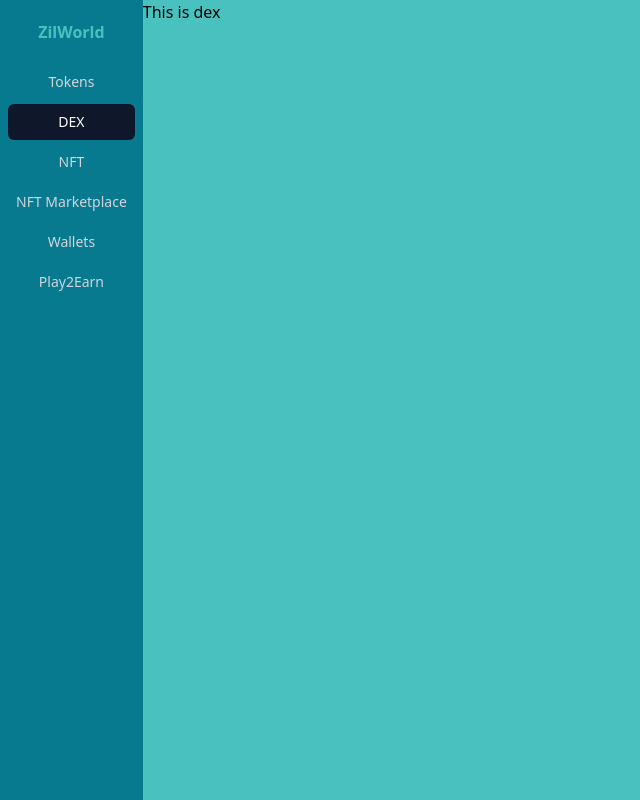
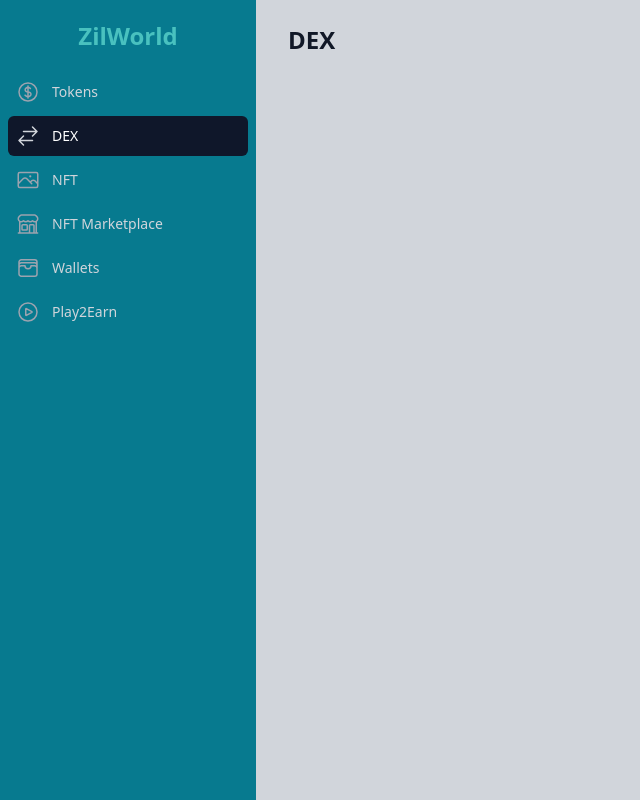
Before and after one commit to Shoreasg/zilworld-fe, a Next.js app: page /dex in a window 1280 px wide. Shown: the whole page, without its empty margins (0-640 px from the left). Built offline with nearby package versions, Linux system fonts and the light colour scheme.

Commit message:
refactor nav and added token icons and name

```diff
--- a/app/Components/navbar.tsx
+++ b/app/Components/navbar.tsx
@@ -1,26 +1,57 @@
 "use client";
 
 import { usePathname } from "next/navigation";
+import {
+  CurrencyDollarIcon,
+  ArrowsRightLeftIcon,
+  PhotoIcon,
+  BuildingStorefrontIcon,
+  WalletIcon,
+  PlayCircleIcon,
+  XMarkIcon,
+  Bars3Icon,
+} from "@heroicons/react/24/outline";
+import { Dialog, Transition } from "@headlessui/react";
+import { Fragment, useState } from "react";
 
 export default function NavBar() {
   const pathname = usePathname();
+  const [sidebarOpen, setSidebarOpen] = useState(false);
 
   const navigation = [
-    { name: "Tokens", href: "/", current: pathname === "/" },
-    { name: "DEX", href: "/dex", current: pathname === "/dex" },
-    { name: "NFT", href: "/nft", current: pathname === "/nft" },
+    {
+      name: "Tokens",
+      icon: CurrencyDollarIcon,
+      href: "/",
+      current: pathname === "/",
+    },
+    {
+      name: "DEX",
+      icon: ArrowsRightLeftIcon,
+      href: "/dex",
+      current: pathname === "/dex",
+    },
+    {
+      name: "NFT",
+      icon: PhotoIcon,
+      href: "/nft",
+      current: pathname === "/nft",
+    },
     {
       name: "NFT Marketplace",
+      icon: BuildingStorefrontIcon,
       href: "/marketplace",
       current: pathname === "/marketplace",
     },
     {
       name: "Wallets",
+      icon: WalletIcon,
       href: "/wallets",
       current: pathname === "/wallets",
     },
     {
       name: "Play2Earn",
+      icon: PlayCircleIcon,
       href: "/play2earn",
       current: pathname === "/play2earn",
     },
@@ -31,17 +62,65 @@
   }
 
   return (
-    <div className="flex h-screen flex-col bg-[#077a8f]">
-      <div className="flex flex-1 flex-col overflow-y-auto pt-5 pb-4">
-        <div className="flex justify-center">
-          <div className="font-sans font-bold text-[#49c1bf] select-none">
+    <>
+      <div>
+        <Transition.Root show={sidebarOpen} as={Fragment}>
+          <Dialog
+            as="div"
+            className="relative z-40 md:hidden"
+            onClose={setSidebarOpen}
+          >
+            <Transition.Child
+              as={Fragment}
+              enter="transition-opacity ease-linear duration-300"
+              enterFrom="opacity-0"
+              enterTo="opacity-100"
+              leave="transition-opacity ease-linear duration-300"
+              leaveFrom="opacity-100"
+              leaveTo="opacity-0"
+            >
+              <div className="fixed inset-0 bg-gray-600 bg-opacity-75" />
+            </Transition.Child>
+
+            <div className="fixed inset-0 z-40 flex">
+              <Transition.Child
+                as={Fragment}
+                enter="transition ease-in-out duration-300 transform"
+                enterFrom="-translate-x-full"
+                enterTo="translate-x-0"
+                leave="transition ease-in-out duration-300 transform"
+                leaveFrom="translate-x-0"
+                leaveTo="-translate-x-full"
+              >
+                <Dialog.Panel className="relative flex w-full max-w-xs flex-1 flex-col bg-[#077a8f]">
+                  <Transition.Child
+                    as={Fragment}
+                    enter="ease-in-out duration-300"
+                    enterFrom="opacity-0"
+                    enterTo="opacity-100"
+                    leave="ease-in-out duration-300"
+                    leaveFrom="opacity-100"
+                    leaveTo="opacity-0"
+                  >
+                    <div className="absolute top-0 right-14 -mr-12 pt-2">
+                      <button
+                        type="button"
+                        className="ml-1 flex h-10 w-10 items-center justify-center rounded-full focus:outline-none focus:ring-2 focus:ring-inset focus:ring-white"
+                        onClick={() => setSidebarOpen(false)}
+                      >
+                        <span className="sr-only">Close sidebar</span>
+                        <XMarkIcon
+                          className="h-6 w-6 text-white"
+                          aria-hidden="true"
+                        />
+                      </button>
+                    </div>
+                  </Transition.Child>
+                  <div className="h-0 flex-1 overflow-y-auto pt-5 pb-4">
+                    <div className="font-sans font-bold text-2xl text-[#49c1bf] text-center select-none">
                       ZilWorld
                     </div>
-        </div>
-        <nav
-          className="mt-5 flex-1 space-y-1 px-2 text-center"
-          aria-label="Sidebar"
-        >
+                    <nav className="mt-5 space-y-1 px-2">
                       {navigation.map((item) => (
                         <a
                           key={item.name}
@@ -53,11 +132,75 @@
                             "group flex items-center px-2 py-2 text-sm font-medium rounded-md"
                           )}
                         >
+                          <item.icon
+                            className={classNames(
+                              item.current
+                                ? "text-gray-500"
+                                : "text-gray-400 group-hover:text-gray-500",
+                              "mr-4 flex-shrink-0 h-6 w-6"
+                            )}
+                            aria-hidden="true"
+                          />
+                          {item.name}
+                        </a>
+                      ))}
+                    </nav>
+                  </div>
+                </Dialog.Panel>
+              </Transition.Child>
+              <div className="w-14 flex-shrink-0"></div>
+            </div>
+          </Dialog>
+        </Transition.Root>
+        <div className="hidden md:fixed md:inset-y-0 md:flex md:w-64 md:flex-col">
+          <div className="flex min-h-0 flex-1 flex-col  bg-[#077a8f]">
+            <div className="flex flex-1 flex-col overflow-y-auto pt-5 pb-4">
+              <div className="flex justify-center">
+                <div className="font-sans font-bold text-2xl text-[#49c1bf] select-none">
+                  ZilWorld
+                </div>
+              </div>
+              <nav className="mt-5 flex-1 space-y-1 px-2" aria-label="Sidebar">
+                {navigation.map((item) => (
+                  <a
+                    key={item.name}
+                    href={item.href}
+                    className={classNames(
+                      item.current
+                        ? "bg-slate-900 text-white"
+                        : "text-gray-300 hover:bg-[#49c1bf] hover:text-white",
+                      "group flex items-center px-2 py-2 text-sm font-medium rounded-md"
+                    )}
+                  >
+                    <item.icon
+                      className={classNames(
+                        item.current
+                          ? "text-gray-300"
+                          : "text-gray-400 group-hover:text-gray-300",
+                        "mr-3 flex-shrink-0 h-6 w-6"
+                      )}
+                      aria-hidden="true"
+                    />
                     <span className="flex-1">{item.name}</span>
                   </a>
                 ))}
               </nav>
             </div>
           </div>
+        </div>
+        <div className="flex flex-1 flex-col md:pl-64">
+          <div className="sticky top-0 z-10 bg-[#077a8f] pl-1 pt-1 sm:pl-3 sm:pt-3 md:hidden">
+            <button
+              type="button"
+              className="-ml-0.5 -mt-0.5 inline-flex h-12 w-12 items-center justify-center rounded-md text-gray-500 hover:text-gray-900 focus:outline-none focus:ring-2 focus:ring-inset focus:ring-indigo-500"
+              onClick={() => setSidebarOpen(true)}
+            >
+              <span className="sr-only">Open sidebar</span>
+              <Bars3Icon className="h-6 w-6 text-gray-300" aria-hidden="true" />
+            </button>
+          </div>
+        </div>
+      </div>
+    </>
   );
 }
--- /dev/null
+++ b/app/Components/tokenCards.tsx
@@ -0,0 +1,32 @@
+async function getTokenData() {
+  const res = await fetch("http://localhost:3001/tokens/");
+  return res.json();
+}
+
+export default async function TokenCards() {
+  const data = await getTokenData();
+  const mapData = data.data.map((token: any) => {
+    return (
+      <div className="rounded-md bg-gradient-to-r to-[#0A7581] from-[#4DBBBA] p-1">
+        <div className="h-[300px] w-[300px] divide-y divide-gray-200 overflow-hidden rounded-lg bg-white shadow">
+          <div className="flex flex-1 flex-col p-8">
+            <img
+              className="mx-auto h-32 w-32"
+              src={token.icon}
+              alt="token icon"
+            />
+            <h3 className="mt-6 text-m font-medium text-center text-gray-900">
+              {token.name}
+            </h3>
+          </div>
+        </div>
+      </div>
+    );
+  });
+
+  return (
+    <div className="grid grid-cols-1 gap-6 sm:grid-cols-1 md:grid-cols-1 lg:grid-cols-2 xl:grid-cols-3">
+      {mapData}
+    </div>
+  );
+}
--- a/app/dex/page.tsx
+++ b/app/dex/page.tsx
@@ -1,3 +1,11 @@
 export default function Dex() {
-  return <h1>This is dex</h1>;
+  return (
+    <div className="flex flex-1 flex-col md:pl-64">
+      <div className="py-6">
+        <div className="mx-auto max-w-7xl px-4 sm:px-6 md:px-8">
+          <h1 className="text-2xl font-semibold text-gray-900">DEX</h1>
+        </div>
+      </div>
+    </div>
+  );
 }
--- a/app/layout.tsx
+++ b/app/layout.tsx
@@ -9,9 +9,11 @@
   return (
     <html lang="en">
       <head />
-      <body className="flex h-screen w-screen bg-[#49c1bf]">
-        <NavBar />
-        <main className="flex-1 overflow-y-scroll">{children}</main>
+      <body className="h-full bg-gray-300">
+        <main className="h-full">
+          <NavBar />
+          {children}
+        </main>
       </body>
     </html>
   );
--- a/app/page.tsx
+++ b/app/page.tsx
@@ -1,20 +1,17 @@
+import TokenCards from "./Components/tokenCards";
+
 export default function Home() {
   return (
     <>
-      <div className="py-6">
-        <div className="mx-auto max-w-7xl px-4 sm:px-6 md:px-8">
-          <h1 className="text-2xl font-semibold text-gray-900">Tokens</h1>
-        </div>
-        <div className="mx-auto max-w-7xl px-4 sm:px-6 md:px-8">
-          <div className="py-4">test</div>
-        </div>
-      </div>
-      <div className="py-6">
-        <div className="mx-auto max-w-7xl px-4 sm:px-6 md:px-8">
-          <h1 className="text-2xl font-semibold text-gray-900">Tokens</h1>
-        </div>
-        <div className="mx-auto max-w-7xl px-4 sm:px-6 md:px-8">
-          <div className="py-4">test2</div>
+      <div className="flex flex-1 flex-col md:pl-64">
+        <div className="py-6">
+          <div className="mx-auto max-w-7xl px-4 sm:px-6 md:px-8">
+            <h1 className="text-2xl font-semibold text-gray-900">Tokens</h1>
+          </div>
+          <div className="mx-auto py-6 max-w-7xl px-4 sm:px-6 md:px-8 flex justify-center">
+            {/* @ts-expect-error Server Component */}
+            <TokenCards />
+          </div>
         </div>
       </div>
     </>
```
Lines whose indentation alone changed are shown as unchanged.
